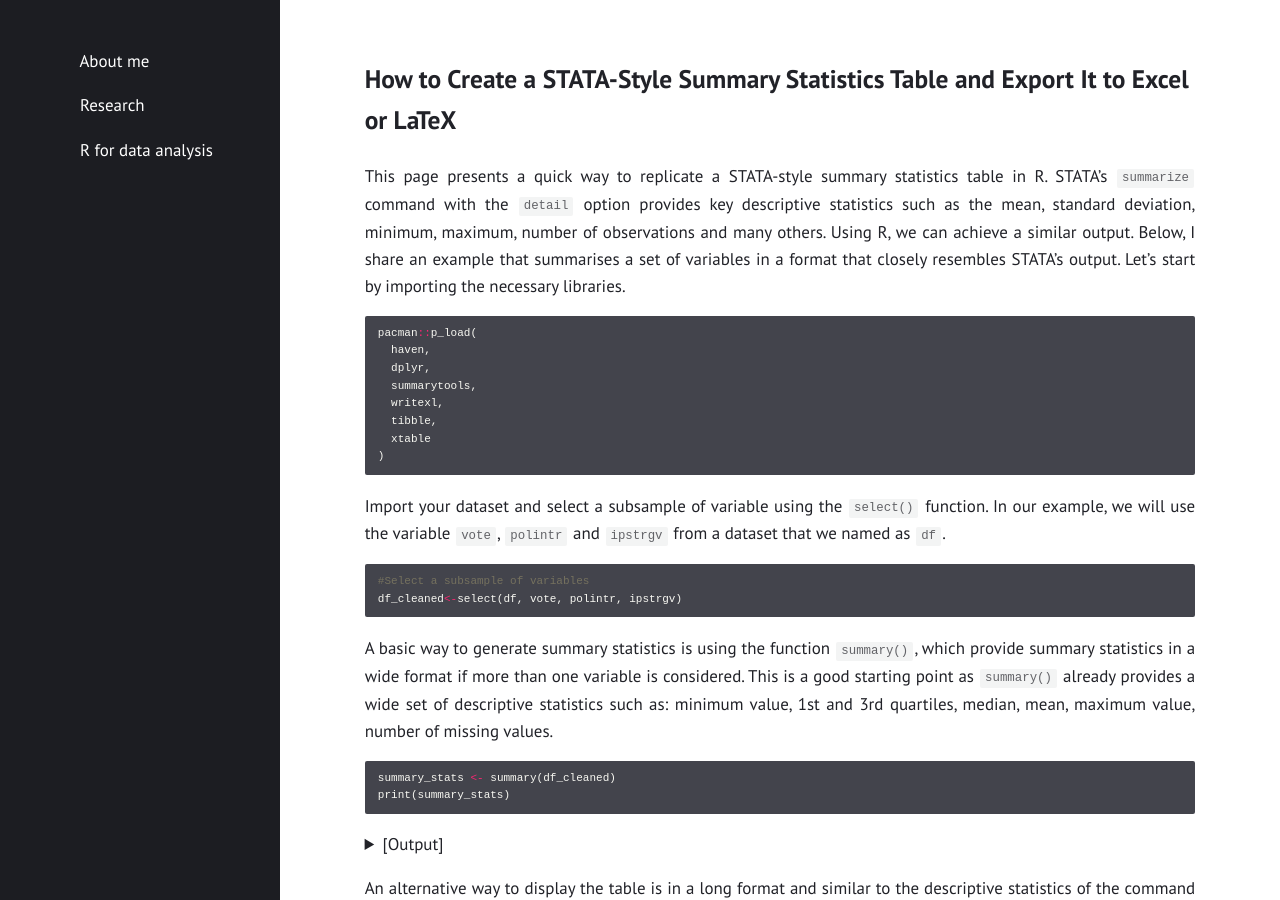
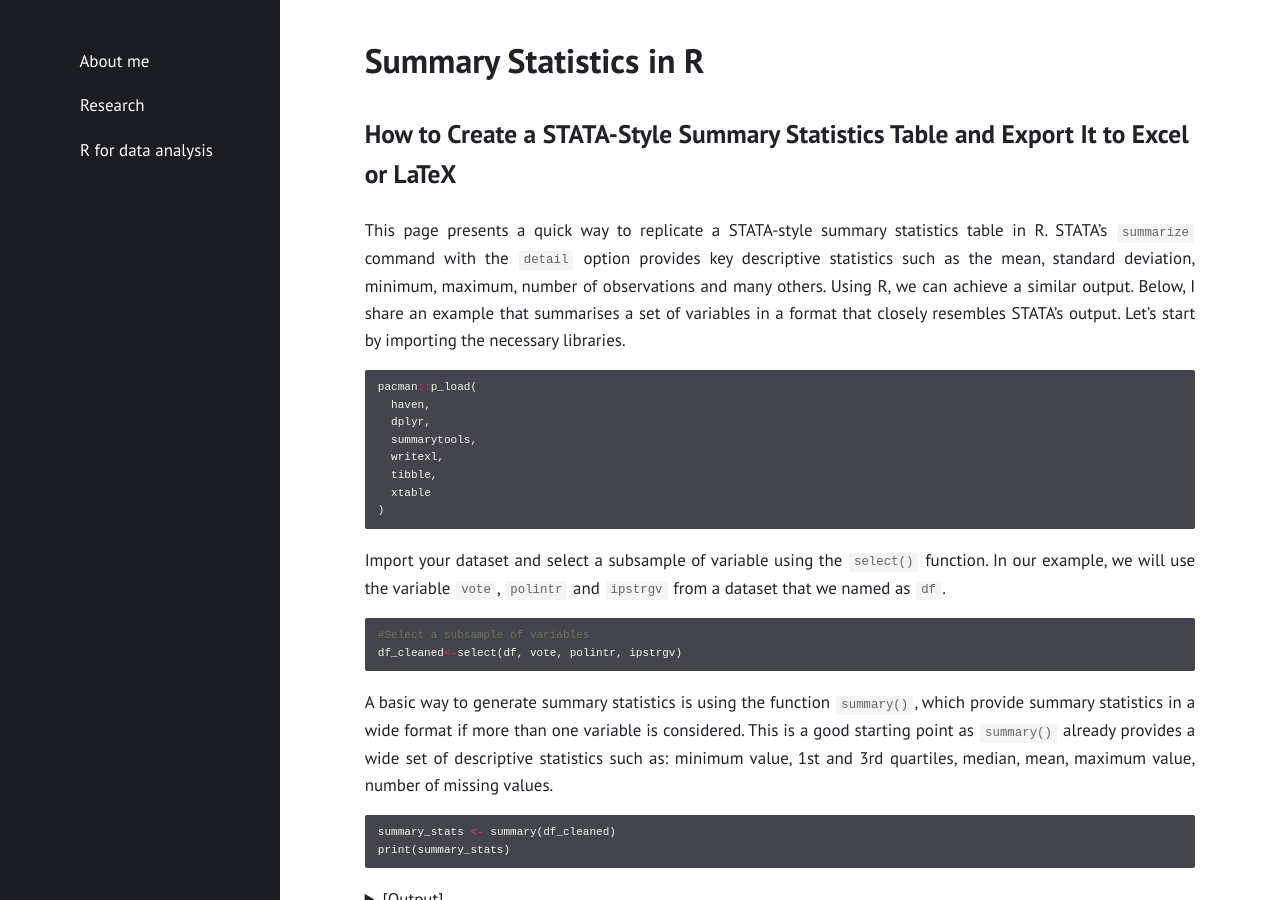
Before and after one commit to gubellom/gubellom.github.io, a Jekyll site: the page built from R files/Descriptive_stats.md, in a window 1280 px wide and 900 px high. Built offline with Jekyll 4.4.1, drawn with Linux system fonts in a browser that asks for light colours.

Commit message:
Update Descriptive_stats.md
Signed-off-by: Michele Gubello <62111923+gubellom@users.noreply.github.com>

```diff
--- a/R files/Descriptive_stats.md
+++ b/R files/Descriptive_stats.md
@@ -1,6 +1,6 @@
 ---
 layout: page
-title: ""
+title: "Summary Statistics in R"
 permalink: "/descriptive_stats/"
 ---
 <head>
```
